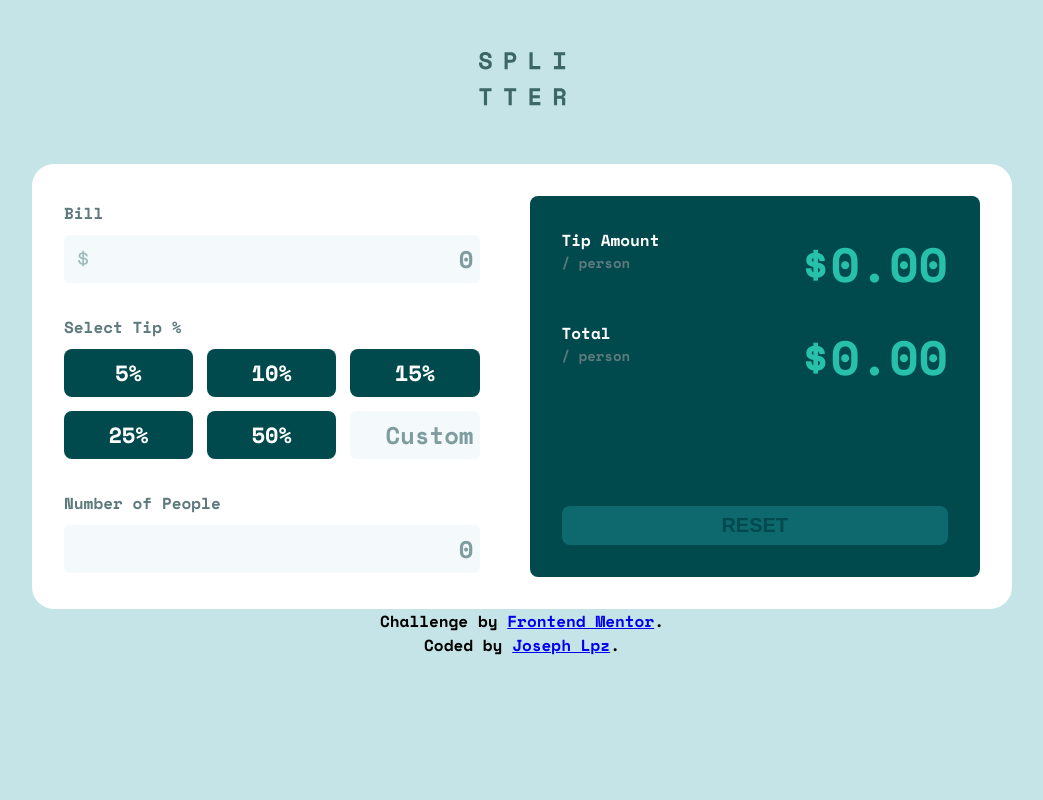
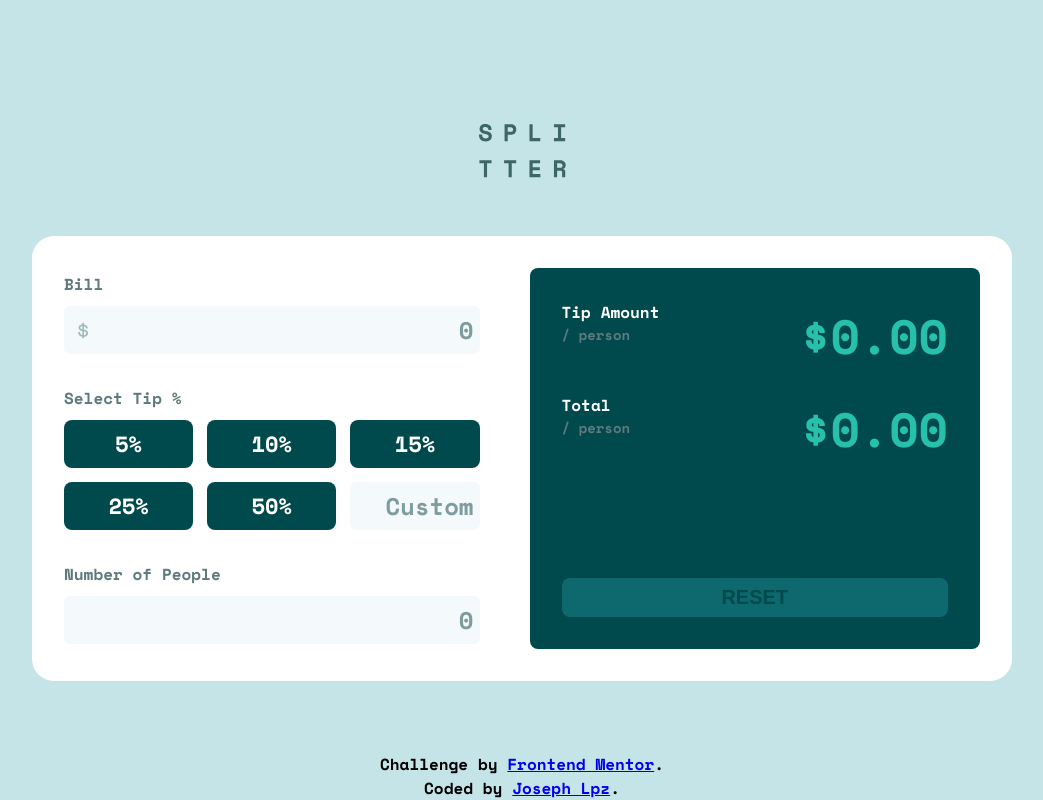
Before and after one commit to JshJLV/tip-calculator-app, a website built with Vite: page index.html in a window 1280 px wide. Shown: the whole page, without its empty margins (118-1161 px from the left). Built offline with nearby package versions, Linux system fonts and the light colour scheme.

Commit message:
Refactor layout structure for main and body elements to improve responsiveness

```diff
--- a/index.html
+++ b/index.html
@@ -14,15 +14,18 @@
     <title>Frontend Mentor | Tip calculator app</title>
   </head>
   <body>
+    <main>
       <div class="container-img">
         <img src="/src/img/logo.svg" alt="Logo" />
       </div>
-    <main class="calculator">
+      <section class="calculator">
         <div class="calculator__form">
           <div class="calculator__group">
             <div class="calculator__div-text">
               <label for="bill" class="calculator__label">Bill</label>
-            <span class="calculator__span--error hide-span">Can't be zero</span>
+              <span class="calculator__span--error hide-span"
+                >Can't be zero</span
+              >
             </div>
             <input
               type="number"
@@ -108,7 +111,9 @@
               <label for="number-people" class="calculator__label"
                 >Number of People</label
               >
-            <span class="calculator__span--error hide-span">Can't be zero</span>
+              <span class="calculator__span--error hide-span"
+                >Can't be zero</span
+              >
             </div>
             <input
               type="number"
@@ -148,6 +153,7 @@
             RESET
           </button>
         </div>
+      </section>
     </main>
 
     <footer class="attribution">
--- a/src/style.css
+++ b/src/style.css
@@ -19,14 +19,20 @@
 
 body {
   background-color: var(--main-background);
-  display: flex;
-  flex-direction: column;
-  justify-content: center;
+  display: grid;
+  grid-template-rows: 1fr auto;
   align-items: center;
   width: 100%;
+  height: 100dvh;
   font-family: var(--font);
   font-weight: var(--weight);
   font-style: normal;
+}
+
+main {
+  display: flex;
+  align-items: center;
+  flex-direction: column;
 }
 
 .container-img {
```
Lines whose indentation alone changed are shown as unchanged.
